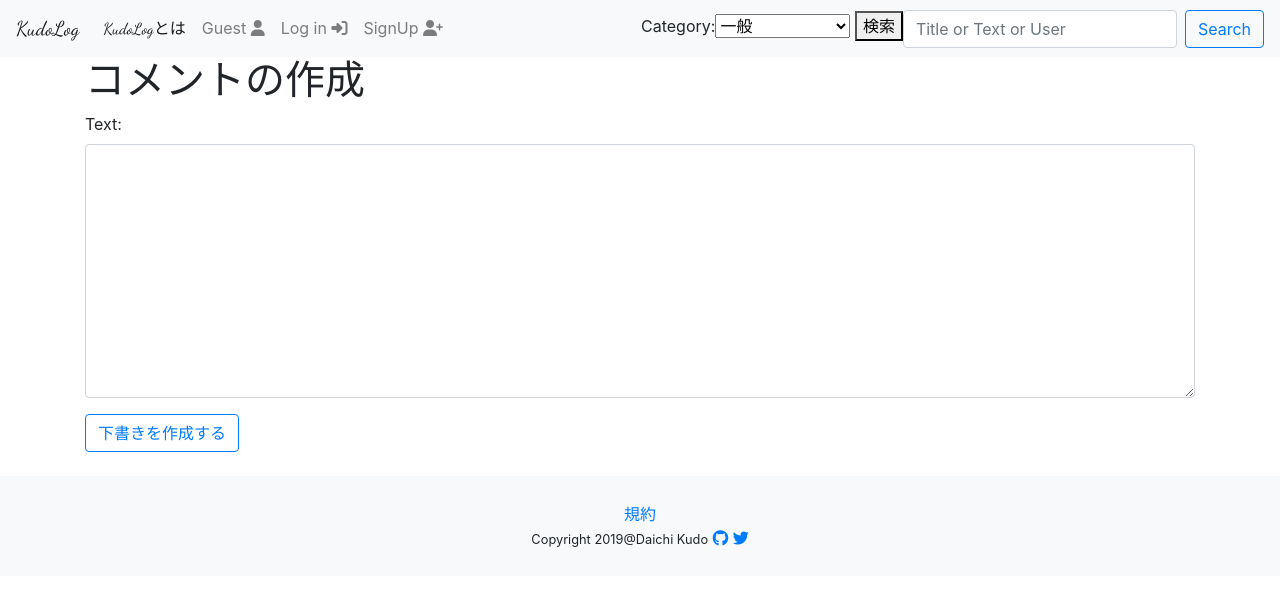
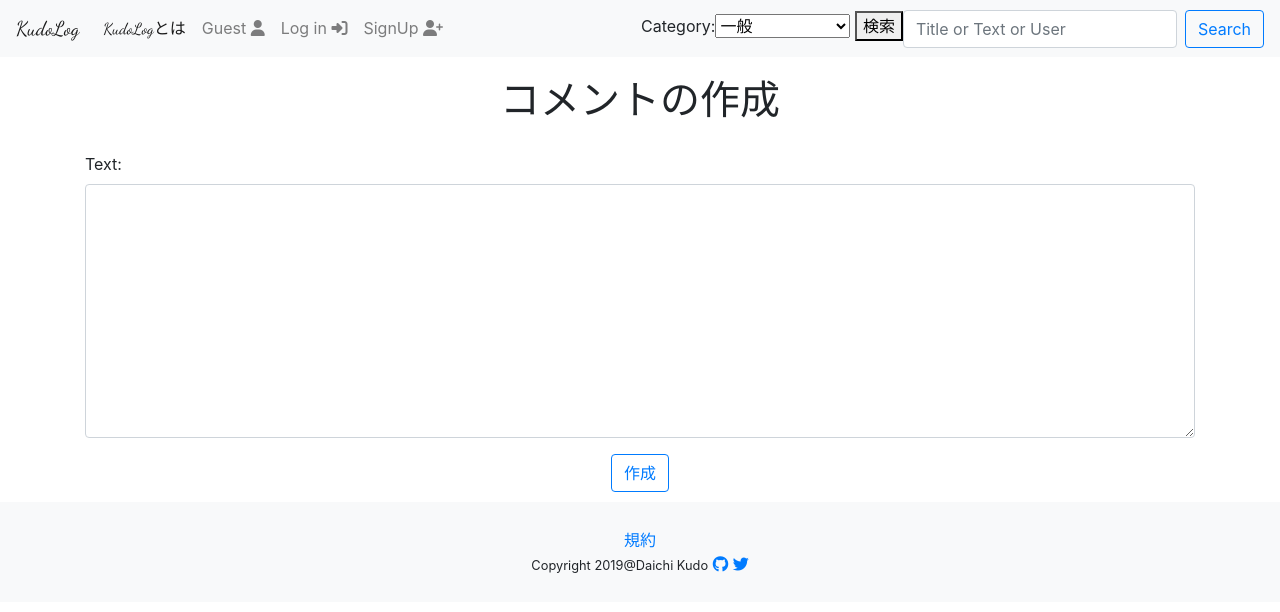
Before and after one commit to kudoas/KudoLog, a Django app: template templates/blog/comment_form.html in a window 1280 px wide. Shown: the top 612 px of the page. Run offline with Django 3.2, Linux system fonts and the light colour scheme; the template is opened without the code that fills it: values named after a table or form of the project are taken from there, others are empty; some libraries are stand-ins or nearby versions.

Commit message:
:lipstick: Remake post-detail and form

```diff
--- a/static/css/blog/post.css
+++ b/static/css/blog/post.css
@@ -1,10 +1,24 @@
+.content {
+  background-color: #f7f7f7;
+}
+
+.container {
+  background-color: white;
+}
+
 h1 {
-  margin: 22px 0;
+  padding: 20px;
   text-align: center;
 }
 
 .date {
   text-align: right;
+  color: #969090;
+}
+
+.btn-wrapper1 {
+  text-align: right;
+  margin: 10px;
 }
 
 .post-image {
@@ -51,9 +65,10 @@ blockquote {
   margin-inline-end: 40px;
 }
 
-footer {
+.text-author {
   text-align: center;
   color: #464646;
+  margin: 40px 0px;
 }
 
 .comment {
@@ -65,3 +80,8 @@ footer {
 .content {
   padding: 15px;
 }
+
+.btn-wrapper {
+  text-align: center;
+  margin: 10px;
+}
--- a/templates/blog/comment_form.html
+++ b/templates/blog/comment_form.html
@@ -1,12 +1,19 @@
 {% extends 'base.html' %}
+{% load static %}
+
+{% block link %}
+<link rel="stylesheet" type="text/css" href="{% static 'css/blog/post.css' %}" />
+{% endblock%}
+
 {% block content %}
 <div class="container">
     <h1>コメントの作成</h1>
     <form method="POST" class="post-form">
         {% csrf_token %}
         {{form.as_p}}
-        <button type="submit" class="btn btn-outline-primary">下書きを作成する</button>
+        <div class="btn-wrapper">
+            <button type="submit" class="btn btn-outline-primary">作成</button>
+        </div>
     </form>
 </div>
-<br>
 {% endblock %}
--- a/templates/blog/post_form.html
+++ b/templates/blog/post_form.html
@@ -14,7 +14,9 @@
         {% csrf_token %}
         {{ post_form.as_p }}
         {{ post_form.media }}
-        <button type="submit" class="save btn btn-outline-primary">保存</button>
+        <div class="btn-wrapper">
+            <button type="submit" class="save btn btn-outline-primary">保存</button>
+        </div>
     </form>
 </div>
 {% include 'includes/code-highlight.html' %}
```
Also changed, not shown: other parts of static/css/blog/post.css (+2 -2 lines), templates/blog/post_detail.html (+17 -14 lines).
